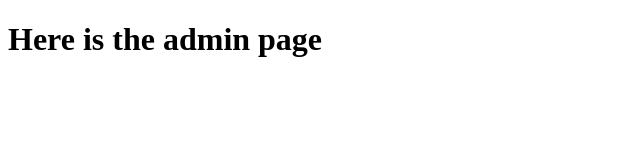
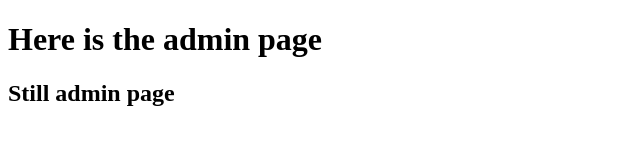
Before and after one commit to nuvention-web/TeamONE, a plain HTML site: page LandingPage/Admin/admin.html in a window 1280 px wide. Shown: the whole page, without its empty margins (0-640 px from the left). Drawn offline with Linux system fonts and the light colour scheme.

Commit message:
Edited Admin file to test commit

```diff
--- a/LandingPage/Admin/admin.html
+++ b/LandingPage/Admin/admin.html
@@ -4,4 +4,5 @@
 <head></head>
 <title>Admin Page</title>
 <h1> Here is the admin page</h1>
+<h2>Still admin page</h2>
 </html>
```
